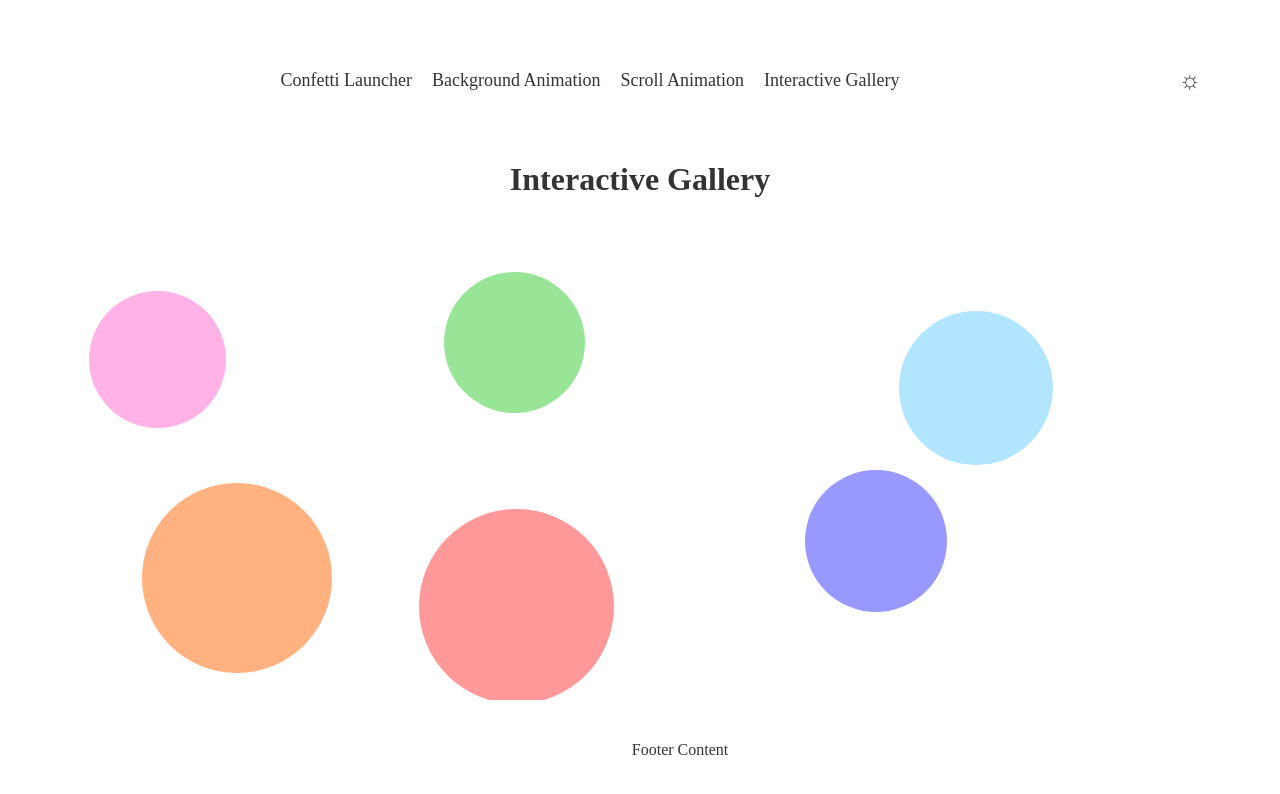
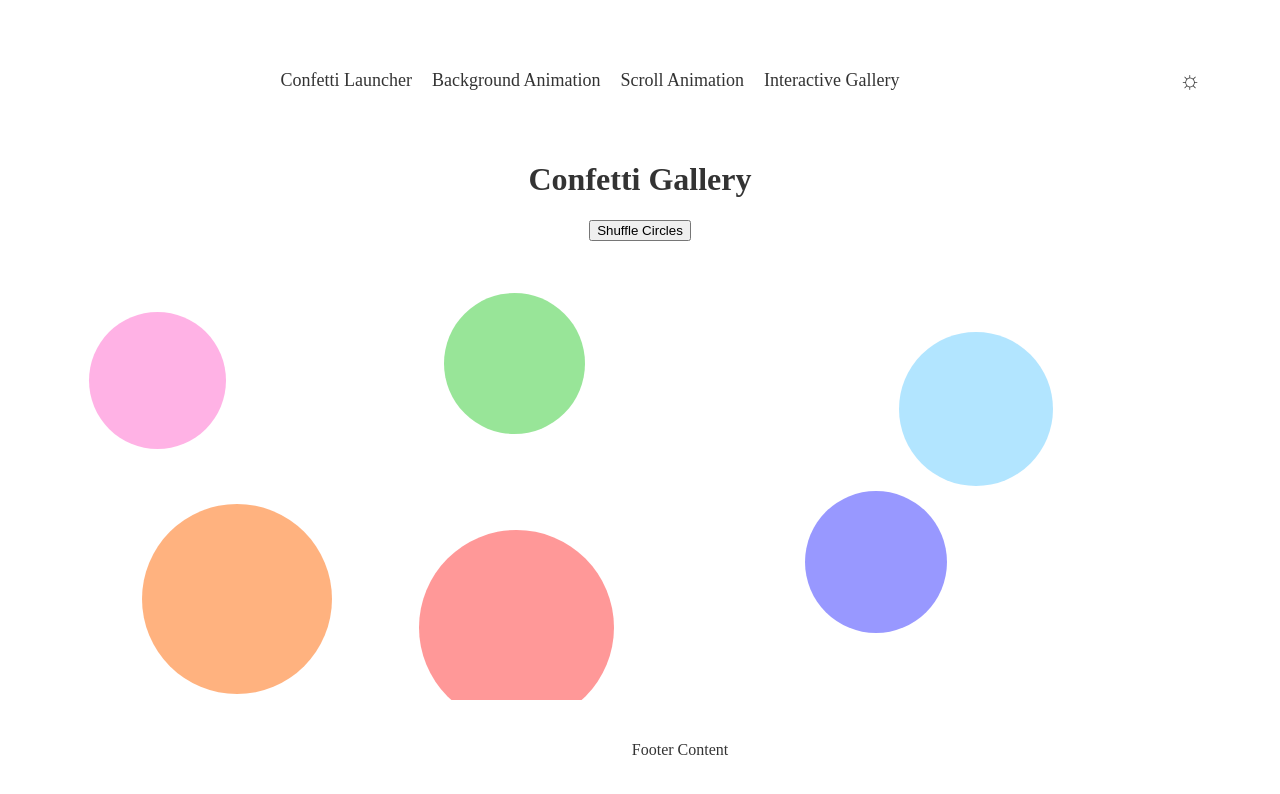
Before and after one commit to kkoisland/confetti-app, a React (Vite) app: page /gallery in a window 1280 px wide. Shown: the top 794 px of the page. Built offline with nearby package versions, Linux system fonts and the light colour scheme.

Commit message:
Add Shuffle Circles button and implement random circle repositioning

```diff
--- a/src/components/ConfettiGallery/ConfettiGallery.tsx
+++ b/src/components/ConfettiGallery/ConfettiGallery.tsx
@@ -1,4 +1,4 @@
-import React from 'react';
+import { useState } from 'react';
 import styles from './ConfettiGallery.module.css';
 
 const getRandomSize = () => Math.floor(Math.random() * (200 - 100 + 1)) + 100; // ランダムな大きさ
@@ -12,10 +12,12 @@ const ConfettiGallery = () => {
     'rgba(255, 51, 51, 0.5)', // 赤
     'rgba(51, 51, 255, 0.5)', // 青
   ];
-  // const radius = [120, 150, 150, 130, 140, 110]; // 丸の大きさをランダムに設定
-  const radius = colors.map(() => getRandomSize());
 
   const columns = 3; // 列数
+
+  const [positions, setPositions] = useState(
+    colors.map(() => getRandomSize()) // 初期サイズをランダムに
+  );
 
   // グリッド状に配置するための計算
   const getPosition = (index: number) => {
@@ -32,7 +34,13 @@ const ConfettiGallery = () => {
     };
   };
 
+  const randomizePositions = () => {
+    setPositions(colors.map(() => getRandomSize())); // ランダムにサイズを更新
+  };
+
   return (
+    <div>
+      <button onClick={randomizePositions}>Shuffle Circles</button>
       <div className={styles.container}>
         {colors.map((color, index) => {
           const position = getPosition(index);
@@ -42,15 +50,16 @@ const ConfettiGallery = () => {
               className={styles.circle}
               style={{
                 backgroundColor: color,
-              width: `${radius[index]}px`,
-              height: `${radius[index]}px`,
-              top: position.top, // ランダムにずらした位置
-              left: position.left, // ランダムにずらした位置
+                width: `${positions[index]}px`,
+                height: `${positions[index]}px`,
+                top: position.top,
+                left: position.left,
               }}
             />
           );
         })}
       </div>
+    </div>
   );
 };
 
--- a/src/pages/ConfettiGalleryPage.tsx
+++ b/src/pages/ConfettiGalleryPage.tsx
@@ -2,7 +2,7 @@ import ConfettiGallary from '../components/ConfettiGallery/ConfettiGallery';
 const ConfettiGalleryPage = () => {
   return (
     <div>
-      <h1>Interactive Gallery</h1>
+      <h1>Confetti Gallery</h1>
       <ConfettiGallary />
     </div>
   );
```
Lines whose indentation alone changed are shown as unchanged.
